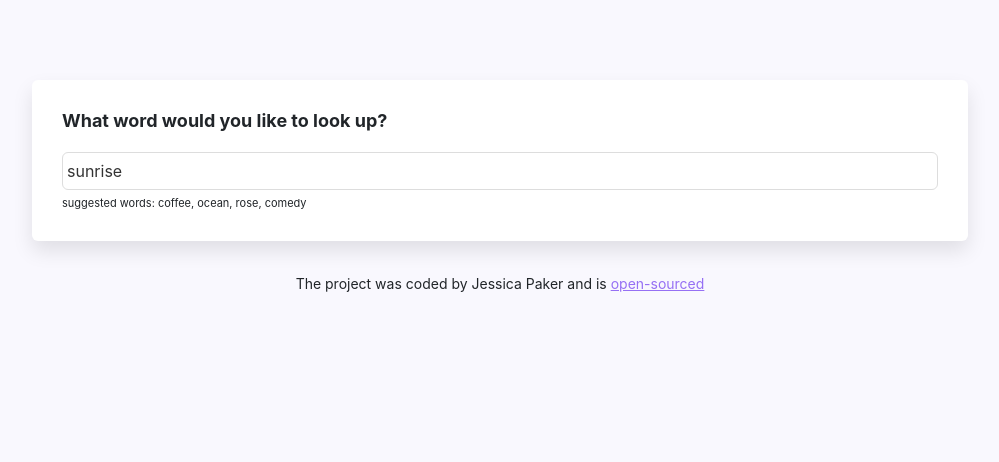
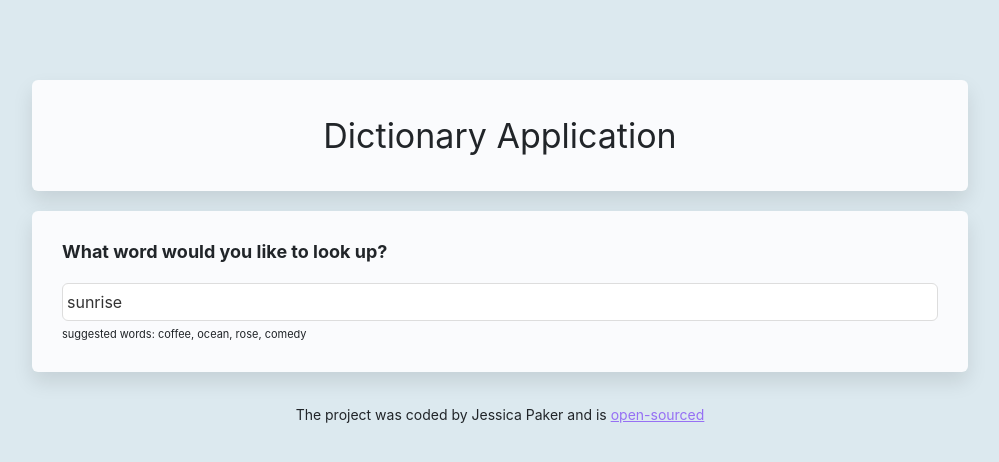
Before and after one commit to jpaker05/dictionary-application, a React (Create React App) app: page / in a window 1280 px wide. Shown: the top 462 px of the page, without its empty margins (140-1139 px from the left). Built offline with nearby package versions, Linux system fonts and the light colour scheme; no server answers.

Commit message:
adding final styling changes

```diff
--- a/src/App.css
+++ b/src/App.css
@@ -4,8 +4,20 @@
   max-width: 960px;
 }
 
+.App Header {
+  text-align: center;
+  font-size: 34px;
+}
+.App section {
+  background: #fafbfd;
+  padding: 30px;
+  border-radius: 6px;
+  box-shadow: 0px 10px 20px rgba(0, 0, 0, 0.1);
+  margin: 20px 0;
+}
+
 body {
-  background: #f9f8fe;
+  background: #dce9ef;
 }
 
 a {
--- a/src/App.js
+++ b/src/App.js
@@ -5,7 +5,9 @@ function App() {
   return (
     <div className="App">
       <div className="container">
-        <header className="App-header"></header>
+        <section>
+          <header className="App-header">Dictionary Application</header>
+        </section>
         <main>
           <Dictionary defaultKeyword="sunrise" />
         </main>
--- a/src/Dictionary.css
+++ b/src/Dictionary.css
@@ -5,7 +5,7 @@
 }
 
 .Dictionary section {
-  background: #fff;
+  background: #fafbfd;
   padding: 30px;
   border-radius: 6px;
   box-shadow: 0px 10px 20px rgba(0, 0, 0, 0.1);
--- a/src/Dictionary.js
+++ b/src/Dictionary.js
@@ -60,6 +60,7 @@ export default function Dictionary(props) {
           </div>
         </section>
         <Results results={results} />
+
         <Photos photos={photos} />
       </div>
     );
--- a/src/Phonetic.css
+++ b/src/Phonetic.css
@@ -1,18 +1,19 @@
 .Phonetic {
-  margin-bottom: 20px;
+  margin-bottom: 10px;
 }
 
 .Phonetic a {
   border: 1px solid #ddd;
   text-decoration: none;
   padding: 5px 10px;
+
   margin-right: 5px;
   border-radius: 5px;
   transition: all 150ms ease-in-out;
 }
 
 .Phonetic a:hover {
-  background: purple;
+  background: #3286aa;
   color: white;
   cursor: pointer;
 }
--- a/src/Phonetic.js
+++ b/src/Phonetic.js
@@ -8,6 +8,7 @@ export default function Phonetic(props) {
         🔊
       </a>
       <br />
+      <br />
       <span className="text">{props.phonetic.text}</span>
     </div>
   );
--- a/src/Photos.css
+++ b/src/Photos.css
@@ -1,3 +1,8 @@
+.Photos h3 {
+  font-weight: bold;
+  font-size: 24px;
+}
+
 .Photos img {
   border-radius: 4px;
   margin-bottom: 20px;
--- a/src/Photos.js
+++ b/src/Photos.js
@@ -5,6 +5,7 @@ export default function Photos(props) {
   if (props.photos) {
     return (
       <section className="Photos">
+        <h3>Photos</h3>
         <div className="row">
           {props.photos.map(function (photo, index) {
             return (
```
